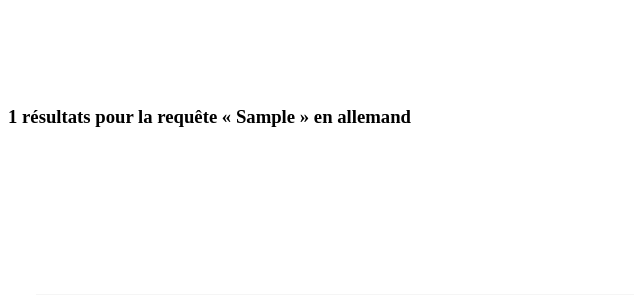
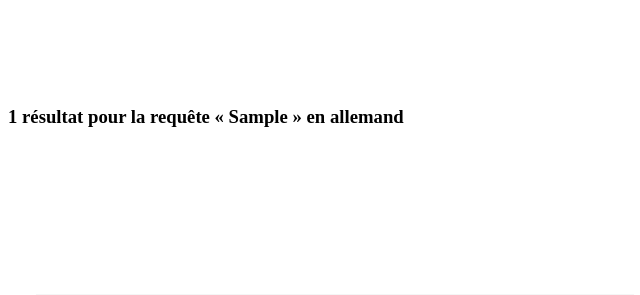
Before and after one commit to monmima/concordancier-bilingue-avec-nodejs-express-sqlite-et-ejs, a Node server app: template views/page-resultats-au-fr.ejs in a window 1280 px wide. Shown: the part 202-497 px from the top of the page, without its empty margins (0-640 px from the left). Run offline with Node 20, Linux system fonts and the light colour scheme; the template is opened without the code that fills it: most values are stand-ins (such as "Sample title", 1, 10 or a date in 2020); some libraries are stand-ins or nearby versions.

Commit message:
result pages now display plural or singular form of 'résultat' depending on their number

```diff
--- a/views/page-resultats-au-fr.ejs
+++ b/views/page-resultats-au-fr.ejs
@@ -13,7 +13,9 @@
 <body>
     <%- include("header") %>
 
-    <h3><%= data.length %> résultats pour la requête «&nbsp;<%= queryTerm %>&nbsp;» en allemand</h3>
+    <% const singOrPlural = data.length === 1 || data.length === 0 ? "résultat" : "résultats" %>
+
+    <h3><%= data.length %> <%= singOrPlural %> pour la requête «&nbsp;<%= queryTerm %>&nbsp;» en allemand</h3>
 
     <div>
 
@@ -27,7 +29,6 @@
                     <div class="language-column passage_autre">
                         <p><%= data[i].passage_autre %></p>
                         <div>
-                            <!-- <button onclick="responsiveVoice.speak('<%= data[i].passage_autre %>', 'Deutsch Male')">🔊</button> -->
                             <button>🔊</button>
                         </div>
                     </div>
@@ -35,7 +36,6 @@
                     <div class="language-column passage_fr">
                         <p><%= data[i].passage_fr %></p>
                         <div>
-                            <!-- <button onclick="responsiveVoice.speak('<%= data[i].passage_fr %>', 'French Male')">🔊</button> -->
                             <button>🔊</button>
                         </div>
                     </div>
--- a/views/page-resultats-fr-au.ejs
+++ b/views/page-resultats-fr-au.ejs
@@ -13,7 +13,9 @@
 <body>
     <%- include("header") %>
 
-    <h3><%= data.length %> résultats pour la requête «&nbsp;<%= queryTerm %>&nbsp;» en français</h3>
+    <% const singOrPlural = data.length === 1 || data.length === 0 ? "résultat" : "résultats" %>
+
+    <h3><%= data.length %> <%= singOrPlural %> pour la requête «&nbsp;<%= queryTerm %>&nbsp;» en français</h3>
 
     <div>
 
@@ -27,7 +29,6 @@
                     <div class="language-column passage_fr">
                         <p><%= data[i].passage_fr %></p>
                         <div>
-                            <!-- <button onclick="responsiveVoice.speak('<%= data[i].passage_fr %>', 'French Male')">🔊</button> -->
                             <button>🔊</button>
                         </div>
                     </div>
@@ -35,7 +36,6 @@
                     <div class="language-column passage_autre">
                         <p><%= data[i].passage_autre %></p>
                         <div>
-                            <!-- <button onclick="responsiveVoice.speak('<%= data[i].passage_autre %>', 'Deutsch Male')">🔊</button> -->
                             <button>🔊</button>
                         </div>
                     </div>
```
